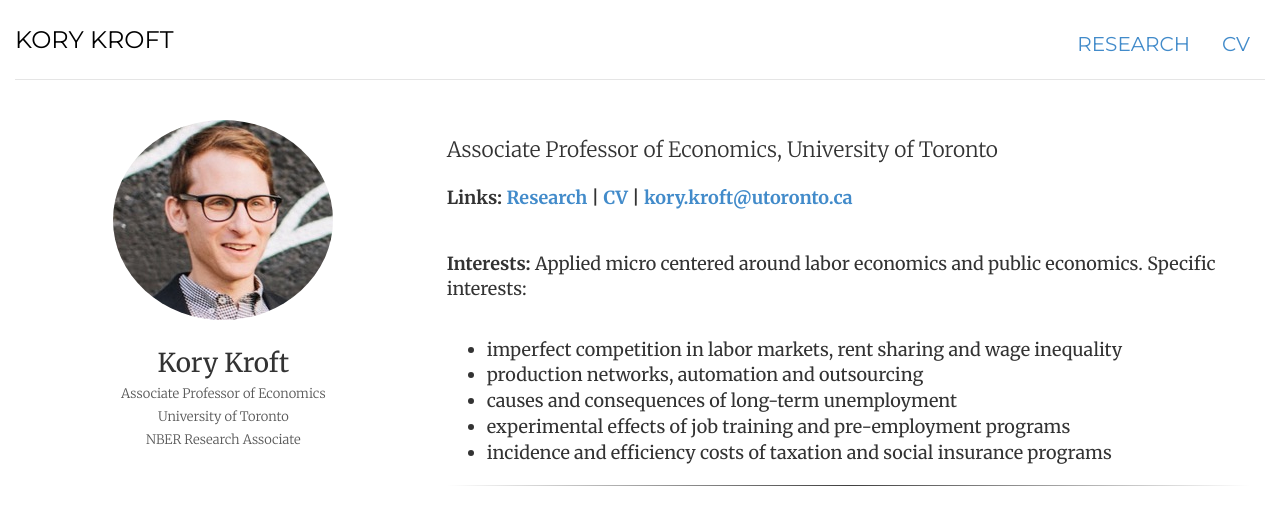
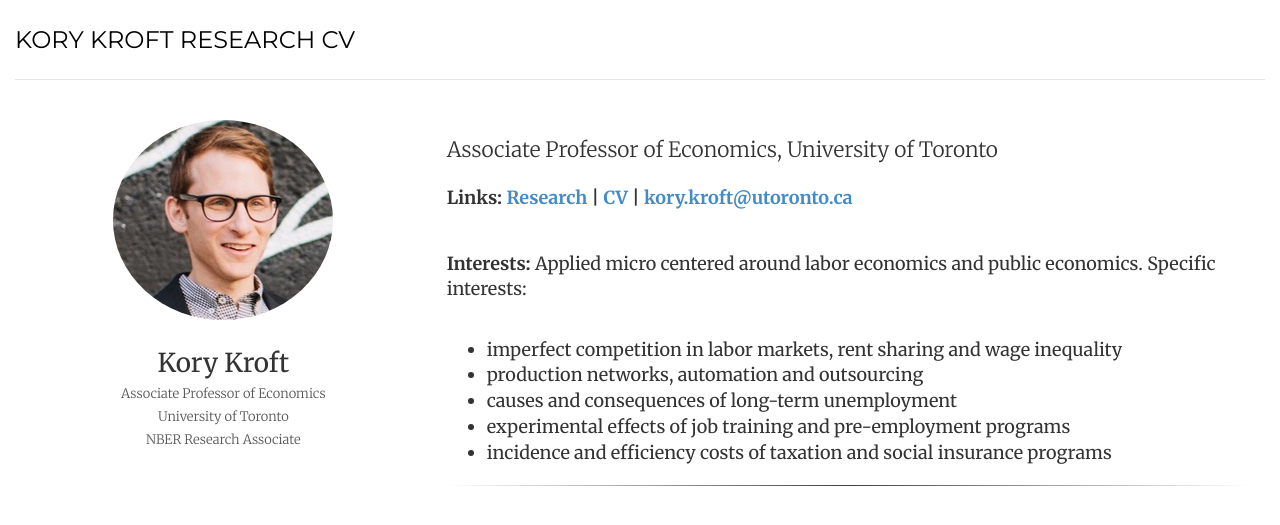
Before and after one commit to korykroft/korykroft.github.io, a Jekyll site: the page built from index.html, in a window 1280 px wide. Shown: the top 525 px of the page. Built offline with Jekyll 4.4.1, drawn with Linux system fonts in a browser that asks for light colours.

Commit message:
Update header.html

```diff
--- a/_includes/header.html
+++ b/_includes/header.html
@@ -1,7 +1,7 @@
 <div class="header">
 	<ul class="nav nav-pills pull-right">
-		<li class="{{ page.cv }}"><a href="/research" title="Research">Research</a></li>
-		<li class="{{ page.cv }}"><a href="/cv/resume_1.pdf" title="CV">CV</a></li>
+		<!--<li class="{{ page.cv }}"><a href="/research" title="Research">Research</a></li>
+		<li class="{{ page.cv }}"><a href="/cv/resume_1.pdf" title="CV">CV</a></li>-->
 	</ul>
-	<h3 class="text-muted"><a href="/">Kory Kroft</a></h3>
+	<h3 class="text-muted"><a href="/">Kory Kroft</a> <a href="/research" title="Research">Research</a> <a href="/cv/resume_1.pdf" title="CV">CV</a></h3>
 </div> <!-- /header -->
```
